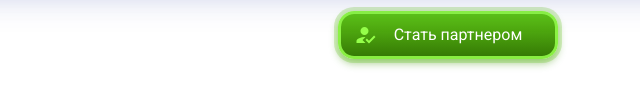
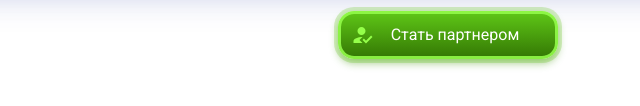
Before and after one commit to YourunB/earn-money, a website built with webpack: page src/index.html in a window 1280 px wide. Shown: the part 608-714 px from the top of the page, 449-1089 px from the left. Built offline with nearby package versions, Linux system fonts and the light colour scheme; files whose address does not match are found by name.

Commit message:
refactor: change btn style for show static text in btn

```diff
--- a/src/index.ts
+++ b/src/index.ts
@@ -44,7 +44,7 @@ sectionMoney.innerHTML = `
   </ul>
   <div class="control-box">
     <div class="balance"></div>
-    <button class="btn"><img src="partner.svg" alt="Partner">Стать партнером</button>
+    <button class="btn"><span><img src="partner.svg" alt="Partner">Стать партнером</span></button>
   </div>
 `;
 
--- a/src/styles/index.sass
+++ b/src/styles/index.sass
@@ -136,24 +136,34 @@ body
   width: 280px
 
 .btn
+  position: relative
   background: linear-gradient(#5DC416 0%, #367B05 100%) padding-box, linear-gradient(180deg, rgb(128, 233, 56), rgb(115, 208,  50)) border-box
   border: 3px solid rgba(149, 255, 75, 0.64)
   box-shadow: 0px 0px 0px 4px rgba(91, 192, 20, 0.24), 0px 4px 8px rgba(61, 147, 0, 0.48)
   border-radius: 16px
+  width: 220px
+  height: 48px
+  transition: 0.2s
+
+.btn span
+  position: absolute
+  position: absolute
+  left: 50%
+  top: 50%
+  transform: translate(-50%, -50%)
+  display: flex
+  align-items: center
+  gap: 16px
+  text-align: center
   color: white
   font-family: 'Roboto'
   font-style: normal
   font-weight: 400
   font-size: 16px
   line-height: 16px
-  display: flex
-  align-items: center
-  text-align: center
   padding: 0 0 0 12px
-  gap: 16px
   width: 220px
   height: 48px
-  transition: 0.2s
 
 @media (hover: hover)
   .list__item:hover .card
```
